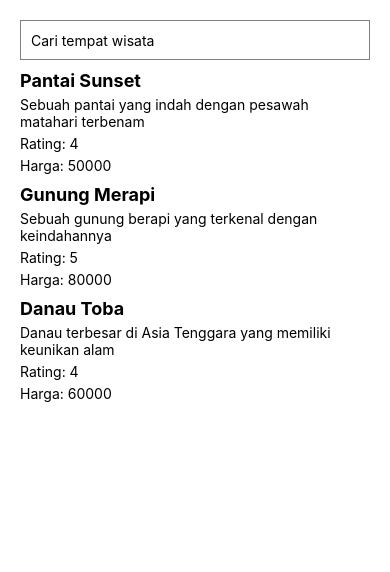
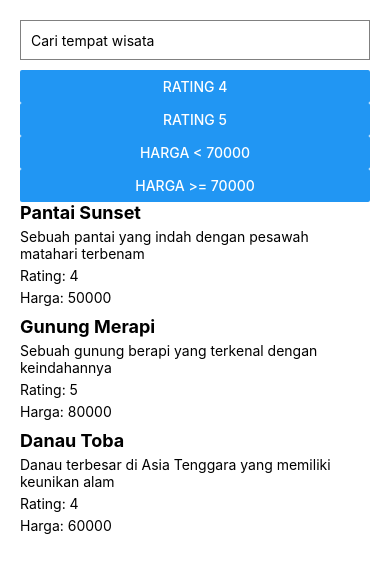
Before and after one commit to suryo/PraktikumReact, a React Native app: screen / in a window 390 px wide. Shown: the top 572 px of the page. Built offline with nearby package versions, Linux system fonts and the light colour scheme.

Commit message:
modification filter search

```diff
--- a/App.tsx
+++ b/App.tsx
@@ -21,6 +21,22 @@ const App = () => {
     setFilteredData(newData);
  };
 
+ const ratingFilterFunction = (rating) => {
+    setSearch(rating);
+    const newData = data.filter((item) => {
+      return item.rating === parseInt(rating);
+    });
+    setFilteredData(newData);
+ };
+
+ const priceFilterFunction = (price) => {
+    setSearch(price);
+    const newData = data.filter((item) => {
+      return item.price === parseInt(price);
+    });
+    setFilteredData(newData);
+ };
+
  return (
     <View style={styles.container}>
       <TextInput
@@ -29,6 +45,10 @@ const App = () => {
         value={search}
         placeholder="Cari tempat wisata"
       />
+      <Button title="Rating 4" onPress={() => ratingFilterFunction('4')} />
+      <Button title="Rating 5" onPress={() => ratingFilterFunction('5')} />
+      <Button title="Harga < 70000" onPress={() => priceFilterFunction('70000')} />
+      <Button title="Harga >= 70000" onPress={() => priceFilterFunction('70000')} />
       <FlatList
         data={filteredData}
         keyExtractor={(item) => item.id}
```
